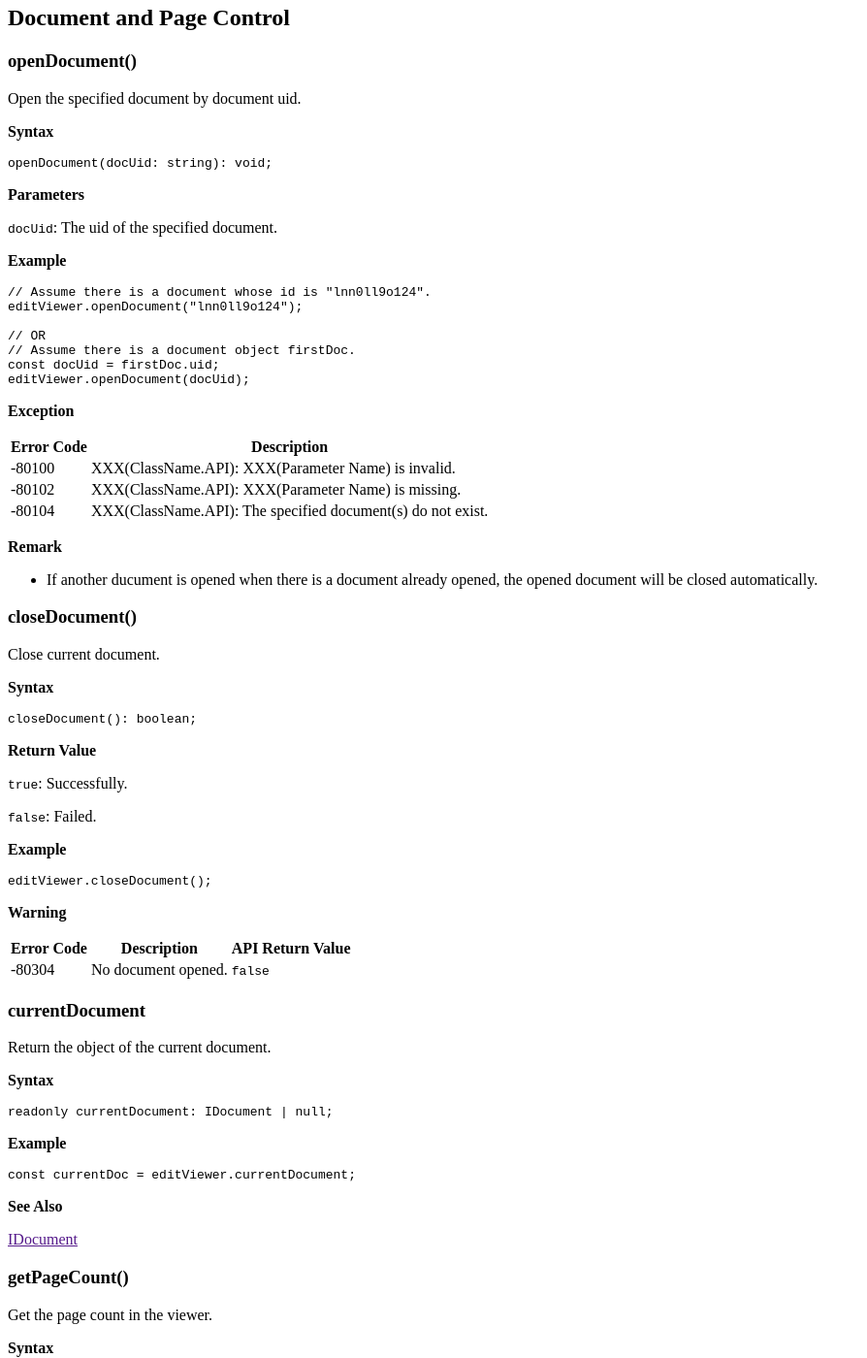
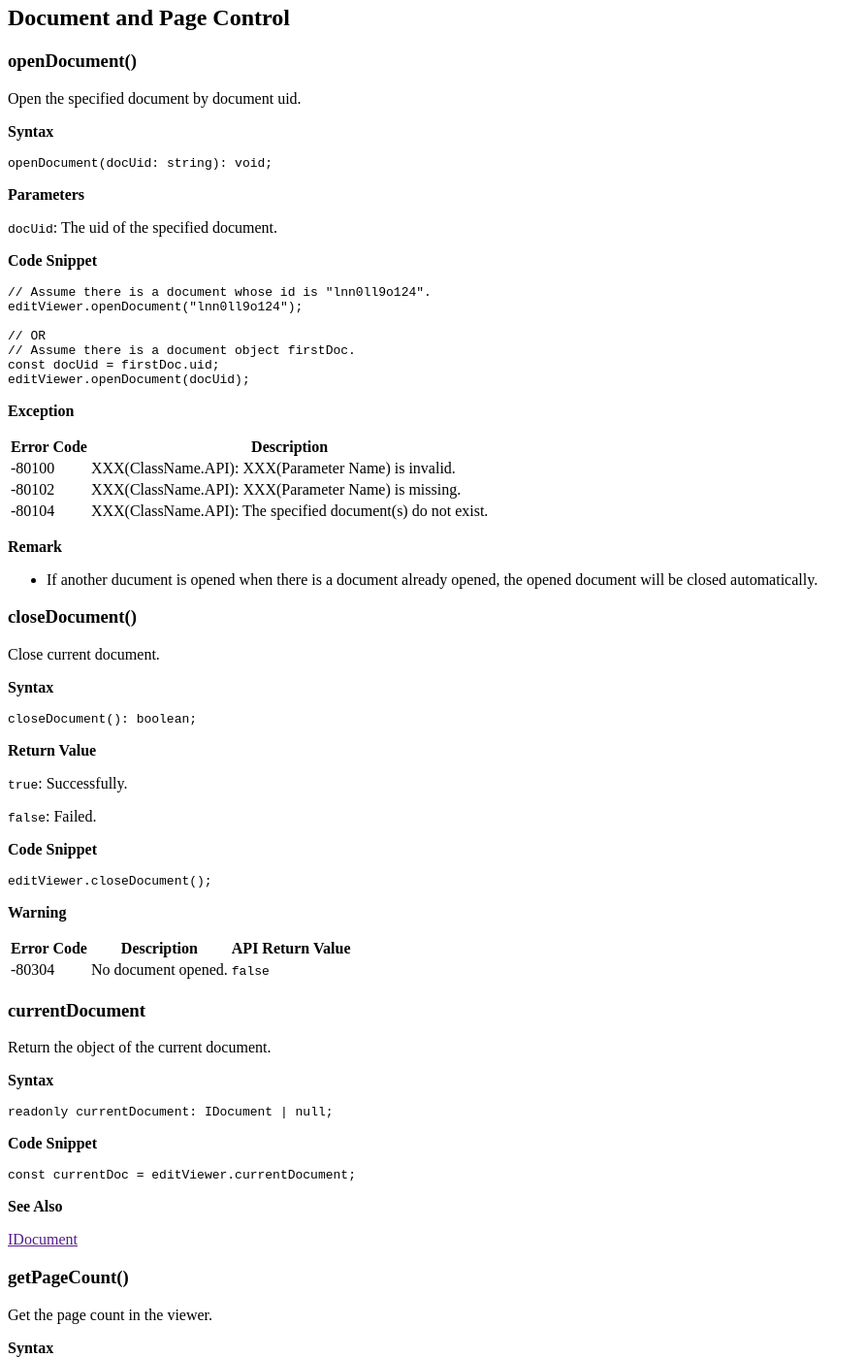
Before and after one commit to dynamsoft-docs/document-viewer-docs, a Jekyll site: the page built from api/class/edit_viewer.md, in a window 1280 px wide and 1400 px high, scrolled down 7807 px. Shown: the whole window at 97% size, without its empty margins (0-894 px from the left). Built offline with Jekyll 4.4.1, drawn with Linux system fonts in a browser that asks for light colours; some of the changed text lies outside the part shown.

Commit message:
Update edit_viewer.md

````diff
--- a/api/class/edit_viewer.md
+++ b/api/class/edit_viewer.md
@@ -468,7 +468,7 @@ type ToolMode = "pan" | "crop";
 
 `crop`: A mode what allows to draw a rectangle by [`setCropRect()`](#setcroprect).
 
-**Example**
+**Code Snippet**
 
 ```typescript
 editViewer.toolMode = "crop";
@@ -502,7 +502,7 @@ openDocument(docUid: string): void;
 
 `docUid`: The uid of the specified document.
 
-**Example**
+**Code Snippet**
 
 ```typescript
 // Assume there is a document whose id is "lnn0ll9o124".
@@ -542,7 +542,7 @@ closeDocument(): boolean;
 
 `false`: Failed.
 
-**Example**
+**Code Snippet**
 
 ```typescript
 editViewer.closeDocument();
@@ -564,7 +564,7 @@ Return the object of the current document.
 readonly currentDocument: IDocument | null;
 ```
 
-**Example**
+**Code Snippet**
 
 ```typescript
 const currentDoc = editViewer.currentDocument;
@@ -588,7 +588,7 @@ getPageCount(): number;
 
 The page count.
 
-**Example**
+**Code Snippet**
 
 ```typescript
 const pageCount = editViewer.getPageCount();
@@ -618,7 +618,7 @@ goToPage(index: number): number;
 
 The index of the page which navigate to.
 
-**Example**
+**Code Snippet**
 
 ```typescript
 // Navigate to page 4.
@@ -649,7 +649,7 @@ getCurrentPageIndex(): number;
 
 The index of the current page.
 
-**Example**
+**Code Snippet**
 
 ```typescript
 const currentIndex = editViewer.getCurrentPageIndex();
@@ -676,7 +676,7 @@ getCurrentPageUid(): string;
 
 The uid of the current page.
 
-**Example**
+**Code Snippet**
 
 ```typescript
 const curPageUid = editViewer.getCurrentPageUid();
@@ -707,7 +707,7 @@ indexToUid(index: number): string;
 
 The uid of the page.
 
-**Example**
+**Code Snippet**
 
 ```typescript
 // Get the first page's uid
@@ -742,7 +742,7 @@ uidToIndex(pageUid: string): number;
 
 The index of the page.
 
-**Example**
+**Code Snippet**
 
 ```typescript
 const curPageUid = editViewer.getCurrentPageUid();
@@ -759,7 +759,7 @@ editViewer.uidToIndex(curPageUid);
  -80304 | No document opened.                                      | `-1`
  -80305 | There is no image in the current document.               | `-1`
 
-### Display Control
+## Display Control
 
 ### displayMode
 
@@ -781,7 +781,7 @@ type DisplayMode = "single" | "continuous";
 
 `continuous`: The pages in the viewer is displayed continuously.
 
-**Example**
+**Code Snippet**
 
 ```typescript
 editViewer.displayMode = "single";
@@ -818,7 +818,7 @@ setParallelScrollCount(count: number): boolean;
 
 `false`: Failed.
 
-**Example**
+**Code Snippet**
 
 ```typescript
 // Set three pages to scroll in parallel
@@ -862,7 +862,7 @@ type FitMode = "width" | "height" | "window" | "actualSize";
 
 `actualSize`: The page is displayed at its actual size, equal to [`zoom`](#zoom) set to 1.
 
-**Example**
+**Code Snippet**
 
 ```typescript
 editViewer.fitMode = "width";
@@ -890,7 +890,7 @@ Specify or return zoom ratio.
 zoom: number;
 ```
 
-**Example**
+**Code Snippet**
 
 ```typescript
 //Actual size
@@ -927,7 +927,7 @@ Specify or return the zoom origin of the viewer.
 zoomOrigin: ZoomOrigin;
 ```
 
-**Example**
+**Code Snippet**
 
 ```typescript
 // Set the zoom origin to upper left
@@ -972,7 +974,7 @@ rotate(
 
 `indices`: The array of the pages indices which will be rotated. If not set, the current page will be rotated.
 
-**Example**
+**Code Snippet**
 
 ```typescript
 // Rotate the first and second pages 90 degrees clockwise.
@@ -1010,7 +1012,7 @@ crop(
 
 `indices`: Specify the indices of the pages to be cropped. If not set, the current page will be cropped.
 
-**Example**
+**Code Snippet**
 
 ```typescript
 const rect = {
@@ -1051,7 +1053,7 @@ getCropRect(): Rect | null;
 
 The rectangle selection. Please refer to [Rect]({{ site.api }}interface/rect.html).
 
-**Example**
+**Code Snippet**
 
 ```typescript
 editViewer.getCropRect();
@@ -1089,7 +1091,7 @@ setCropRect(rect: Rect): boolean;
 
 `false`: Failed.
 
-**Example**
+**Code Snippet**
 
 ```typescript
 editViewer.toolMode = "crop"; // Set toolMode to "crop"
@@ -1138,7 +1140,7 @@ undo(): boolean;
 
 `false`: Failed.
 
-**Example**
+**Code Snippet**
 
 ```typescript
 editViewer.undo();
@@ -1169,7 +1171,7 @@ redo(): boolean;
 
 `false`: Failed.
 
-**Example**
+**Code Snippet**
 
 ```typescript
 editViewer.redo();
@@ -1200,7 +1202,7 @@ saveOperations(): boolean;
 
 `false`: Failed.
 
-**Example**
+**Code Snippet**
 
 ```typescript
 editViewer.saveOperations();
@@ -1230,7 +1232,7 @@ on(eventName: EventName, listener:(event:EventObject)=>void): void;
 
 `listener`: Specify the listener.
 
-**Example**
+**Code Snippet**
 
 ```typescript
 // Bind a listener to the integrated event.
@@ -1267,7 +1269,7 @@ off(eventName: EventName, listener?:(event:EventObject)=>void): void;
 
 `listener`: Specify the listener. If no listener is specified, unbind all event listeners from the specified event
 
-**Example**
+**Code Snippet**
 
 ```typescript
 const eventFunc = (e)=>{
@@ -1295,11 +1297,11 @@ editViewer.off("resized", eventFunc);
 
 Triggered when the viewer is resized.
 
-***Callback***
+**Callback**
 
  `ResizedEvent`: An EventObject.
 
-***Attributes***
+**Attributes**
 
 `oldWidth`: The old width of the viewer.
 
@@ -1313,11 +1315,11 @@ Triggered when the viewer is resized.
 
 Triggered when a page has been completely rendered. We only render the pages that are visible on the screen, so this event won't get fired for every page in the document at once. This event will get called when the user scrolls up and down the document, or when a page is zoomed or rotated, or anything else that makes it rerender.
 
-***Callback***
+**Callback**
 
  `PageRenderedEvent`: An EventObject.
 
-***Attributes***
+**Attributes**
 
 `index`: The index of the rendered page.
 
@@ -1327,11 +1329,11 @@ Triggered when a page has been completely rendered. We only render the pages tha
 
 Triggered when currentIndex is changed.
 
-***Callback***
+**Callback**
 
  `CurrentindexChangedEvent`: An EventObject.
 
-***Attributes***
+**Attributes**
 
 `oldIndex`: The old current index.
 
@@ -1341,11 +1343,11 @@ Triggered when currentIndex is changed.
 
 Triggered when current page is changed.
 
-***Callback***
+**Callback**
 
  `CurrentPageChangedEvent`: An EventObject.
 
-***Attributes***
+**Attributes**
 
 `oldPageUid`: The uid of the page which is old current index. If the old page is removed, return `''`.
 
@@ -1355,11 +1357,11 @@ Triggered when current page is changed.
 
 Triggered when the display mode is changed.
 
-***Callback***
+**Callback**
 
  `DisplayModeChangedEvent`: An EventObject.
 
-***Attributes***
+**Attributes**
 
 `oldDisplayMode`: The old display mode.
 
@@ -1369,11 +1371,11 @@ Triggered when the display mode is changed.
 
 Triggered when the fit mode has changed.
 
-***Callback***
+**Callback**
 
  `FitModeChangedEvent`: An EventObject.
 
-***Attributes***
+**Attributes**
 
 `oldFitMode`: The old fit mode.
 
@@ -1383,11 +1385,11 @@ Triggered when the fit mode has changed.
 
 Triggered when the zoom ratio has been changed.
 
-***Callback***
+**Callback**
 
  `ZoomChangedEvent`: An EventObject.
 
-***Attributes***
+**Attributes**
 
 `oldZoomRatio`: The old zoom ratio.
 
@@ -1397,11 +1399,11 @@ Triggered when the zoom ratio has been changed.
 
 Triggered when the tool mode has changed.
 
-***Callback***
+**Callback**
 
  `ToolModeChangedEvent`: An EventObject.
 
-***Attributes***
+**Attributes**
 
 `oldToolMode`: The old tool mode.
 
@@ -1411,11 +1413,11 @@ Triggered when the tool mode has changed.
 
 Triggered when a rectangle selection is drawn.
 
-***Callback***
+**Callback**
 
  `CropRectDrawnEvent`: An EventObject.
 
-***Attributes***
+**Attributes**
 
 `rect`: The drawn rectangle.
 
@@ -1423,11 +1425,11 @@ Triggered when a rectangle selection is drawn.
 
 Triggered when the rectangle selection is deleted.
 
-***Callback***
+**Callback**
 
  `CropRectDeletedEvent`: An EventObject.
 
-***Attributes***
+**Attributes**
 
 `rect`: The deleted rectangle.
 
@@ -1435,11 +1437,11 @@ Triggered when the rectangle selection is deleted.
 
 Triggered when the crop rectangle selection is modified.
 
-***Callback***
+**Callback**
 
  `CropRectModifiedEvent`: An EventObject.
 
-***Attributes***
+**Attributes**
 
 `oldRect`: The old rectangle.
 
@@ -1470,11 +1472,11 @@ Triggered on mobile when long tap in the viewer's viewing area. This is the equi
 Long taps are defined as pressing a mouse and holding it down for 500ms before releasing it.
 
 
-***Callback for mouse events***
+**Callback for mouse events**
 
  `VPointerEvent`: An EventObject.
 
-***Attributes***
+**Attributes**
 
 `index`: The page index.
 
````
Also changed, not shown: other parts of api/class/edit_viewer.md (+2 -0 lines).
